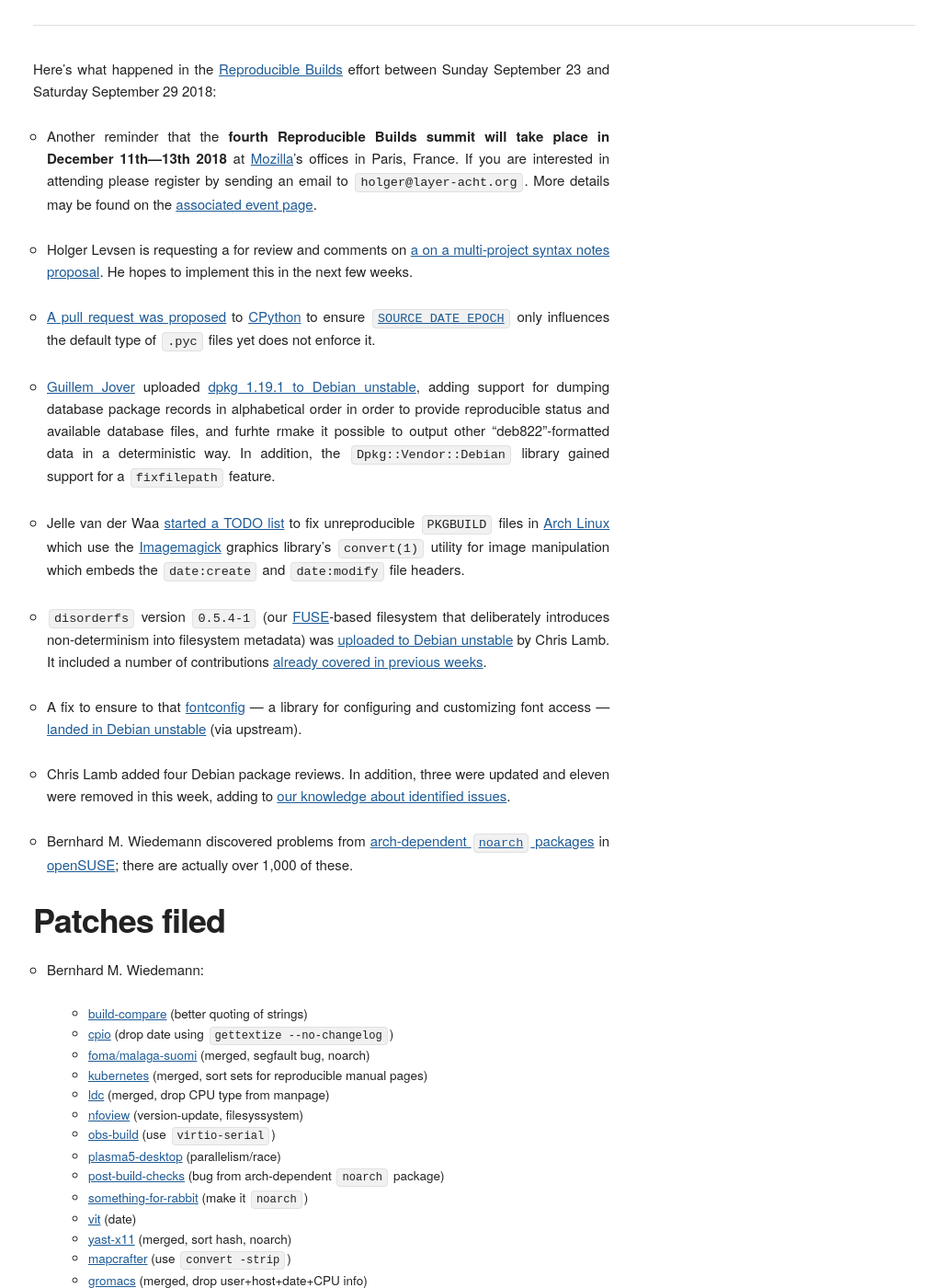
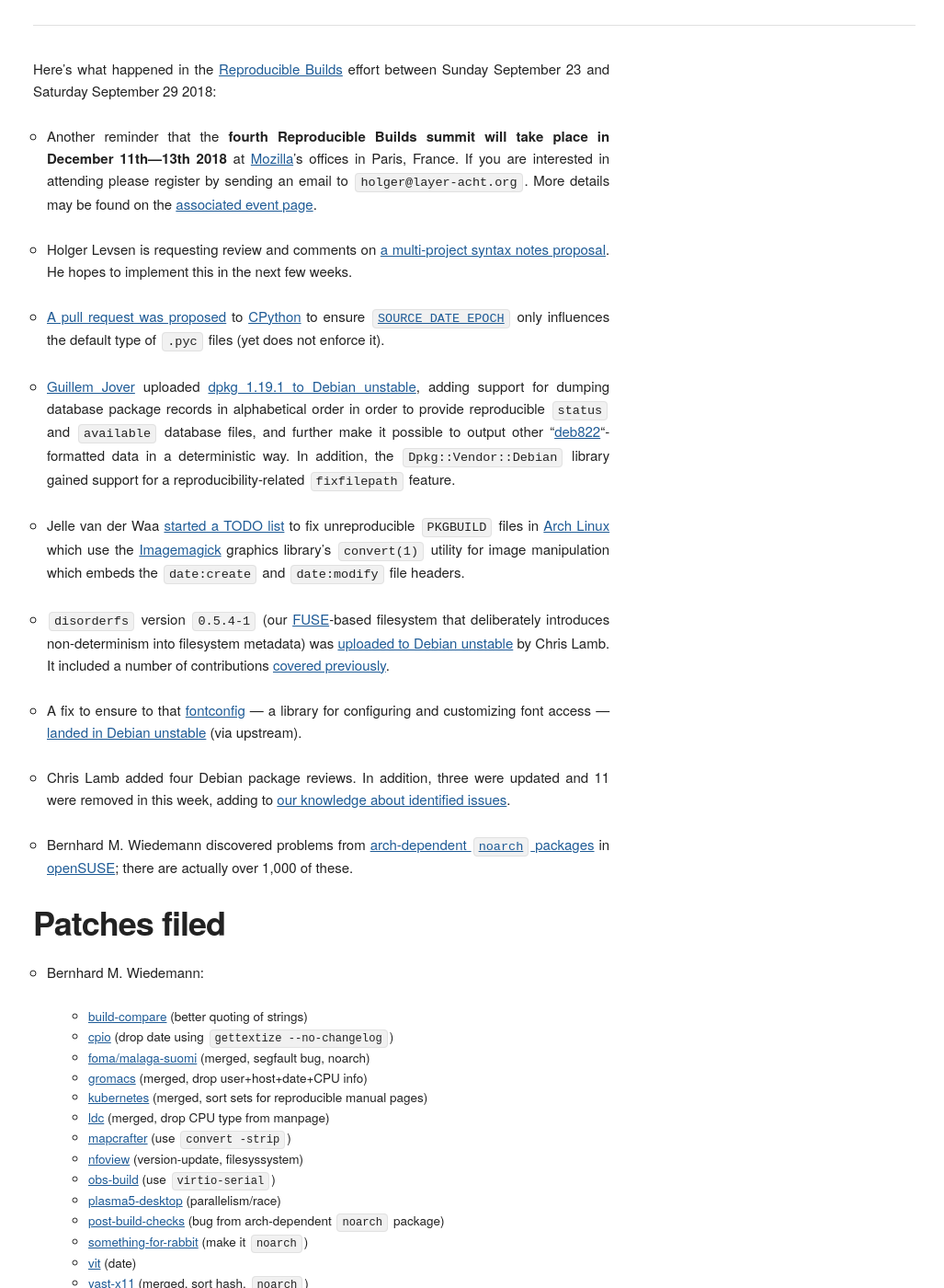
Before and after one commit to prototypefund/reproducible-website, a Jekyll site: the page built from _blog/posts/179.md, in a window 1280 px wide and 1400 px high, scrolled down 386 px. Shown: the whole window at 92% size, without its empty margins (124-1151 px from the left). Built offline with Jekyll 4.4.1, drawn with Linux system fonts in a browser that asks for light colours; some web fonts are replaced.

Commit message:
179: Cosmetic changes.

```diff
--- a/_blog/posts/179.md
+++ b/_blog/posts/179.md
@@ -7,19 +7,19 @@
 
 * Another reminder that the **fourth Reproducible Builds summit will take place in December 11th—13th 2018** at [Mozilla](https://wiki.mozilla.org/Paris)'s offices in Paris, France. If you are interested in attending please register by sending an email to `holger@layer-acht.org`. More details may be found on the [associated event page](https://reproducible-builds.org/events/paris2018/).
 
-* Holger Levsen is requesting a for review and comments on [a on a multi-project syntax notes proposal](https://salsa.debian.org/reproducible-builds/reproducible-notes/blob/multi-project-syntax/README). He hopes to implement this in the next few weeks.
+* Holger Levsen is requesting review and comments on [a multi-project syntax notes proposal](https://salsa.debian.org/reproducible-builds/reproducible-notes/blob/multi-project-syntax/README). He hopes to implement this in the next few weeks.
 
-* [A pull request was proposed](https://github.com/python/cpython/pull/9607) to [CPython](https://github.com/python/cpython) to ensure [`SOURCE_DATE_EPOCH`](https://reproducible-builds.org/specs/source-date-epoch/) only influences the default type of `.pyc` files yet does not enforce it.
+* [A pull request was proposed](https://github.com/python/cpython/pull/9607) to [CPython](https://github.com/python/cpython) to ensure [`SOURCE_DATE_EPOCH`](https://reproducible-builds.org/specs/source-date-epoch/) only influences the default type of `.pyc` files (yet does not enforce it).
 
-* [Guillem Jover](https://www.hadrons.org/~guillem/) uploaded [dpkg 1.19.1 to Debian unstable](https://tracker.debian.org/news/989886/accepted-dpkg-1191-source-into-unstable/), adding support for dumping database package records in alphabetical order in order to provide reproducible status and available database files, and furhte rmake it possible to output other "deb822"-formatted data in a deterministic way. In addition, the `Dpkg::Vendor::Debian` library gained support for a `fixfilepath` feature.
+* [Guillem Jover](https://www.hadrons.org/~guillem/) uploaded [dpkg 1.19.1 to Debian unstable](https://tracker.debian.org/news/989886/accepted-dpkg-1191-source-into-unstable/), adding support for dumping database package records in alphabetical order in order to provide reproducible `status` and `available` database files, and further make it possible to output other "[deb822](https://manpages.debian.org/unstable/dpkg-dev/deb822.5.en.html)"-formatted data in a deterministic way. In addition, the `Dpkg::Vendor::Debian` library gained support for a reproducibility-related `fixfilepath` feature.
 
 * Jelle van der Waa [started a TODO list](https://www.archlinux.org/todo/imagemagicks-convert-not-reproducible-in-pkgbuilds/) to fix unreproducible `PKGBUILD` files in [Arch Linux](https://www.archlinux.org/) which use the [Imagemagick](https://www.imagemagick.org/script/index.php) graphics library's `convert(1)` utility for image manipulation which embeds the `date:create` and `date:modify` file headers.
 
-* `disorderfs` version `0.5.4-1` (our [FUSE](https://github.com/libfuse/libfuse)-based filesystem that deliberately introduces non-determinism into filesystem metadata) was [uploaded to Debian unstable](https://tracker.debian.org/news/989895/accepted-disorderfs-054-1-source-amd64-into-unstable/) by Chris Lamb. It included a number of contributions [already covered in previous weeks](https://salsa.debian.org/reproducible-builds/disorderfs/commits/debian/0.5.4-1).
+* `disorderfs` version `0.5.4-1` (our [FUSE](https://github.com/libfuse/libfuse)-based filesystem that deliberately introduces non-determinism into filesystem metadata) was [uploaded to Debian unstable](https://tracker.debian.org/news/989895/accepted-disorderfs-054-1-source-amd64-into-unstable/) by Chris Lamb. It included a number of contributions [covered previously](https://salsa.debian.org/reproducible-builds/disorderfs/commits/debian/0.5.4-1).
 
 * A fix to ensure to that [fontconfig](https://www.freedesktop.org/wiki/Software/fontconfig/) — a library for configuring and customizing font access — [landed in Debian unstable](https://bugs.debian.org/864082#96) (via upstream).
 
-* Chris Lamb added four Debian package reviews. In addition, three were updated and eleven were removed in this week, adding to [our knowledge about identified issues](https://tests.reproducible-builds.org/debian/index_issues.html).
+* Chris Lamb added four Debian package reviews. In addition, three were updated and 11 were removed in this week, adding to [our knowledge about identified issues](https://tests.reproducible-builds.org/debian/index_issues.html).
 
 * Bernhard M. Wiedemann discovered problems from [arch-dependent `noarch` packages](https://bugzilla.opensuse.org/show_bug.cgi?id=1109534) in [openSUSE](https://www.opensuse.org/); there are actually over 1,000 of these.
 
@@ -31,17 +31,17 @@
     * [build-compare](https://github.com/openSUSE/build-compare/pull/30) (better quoting of strings)
     * [cpio](https://build.opensuse.org/request/show/638582) (drop date using `gettextize --no-changelog`)
     * [foma/malaga-suomi](https://github.com/mhulden/foma/pull/78) (merged, segfault bug, noarch)
+    * [gromacs](https://gerrit.gromacs.org/8151) (merged, drop user+host+date+CPU info)
     * [kubernetes](https://github.com/kubernetes/kubernetes/pull/68983) (merged, sort sets for reproducible manual pages)
     * [ldc](https://github.com/ldc-developers/ldc/pull/2812) (merged, drop CPU type from manpage)
+    * [mapcrafter](https://github.com/mapcrafter/mapcrafter/pull/283) (use `convert -strip`)
     * [nfoview](https://build.opensuse.org/request/show/638547) (version-update, filesyssystem)
     * [obs-build](https://github.com/openSUSE/obs-build/pull/466) (use `virtio-serial`)
     * [plasma5-desktop](https://bugzilla.opensuse.org/show_bug.cgi?id=1109420) (parallelism/race)
     * [post-build-checks](https://bugzilla.opensuse.org/show_bug.cgi?id=1109470) (bug from arch-dependent `noarch` package)
     * [something-for-rabbit](https://build.opensuse.org/request/show/638283) (make it `noarch`)
     * [vit](https://build.opensuse.org/request/show/638282) (date)
-    * [yast-x11](https://github.com/yast/yast-x11/pull/18) (merged, sort hash, noarch)
-    * [mapcrafter](https://github.com/mapcrafter/mapcrafter/pull/283) (use `convert -strip`)
-    * [gromacs](https://gerrit.gromacs.org/8151) (merged, drop user+host+date+CPU info)
+    * [yast-x11](https://github.com/yast/yast-x11/pull/18) (merged, sort hash, `noarch`)
 
 * Chris Lamb:
 
@@ -68,7 +68,6 @@
 --------------------------
 
 There were a huge number of updates to our [Jenkins](https://jenkins.io/)-based testing framework that powers [tests.reproducible-builds.org](tests.reproducible-builds.org) by Holger Levsen this month, including:
-
 
 * [Arch Linux](https://www.archlinux.org/)-specific changes:
 
```
